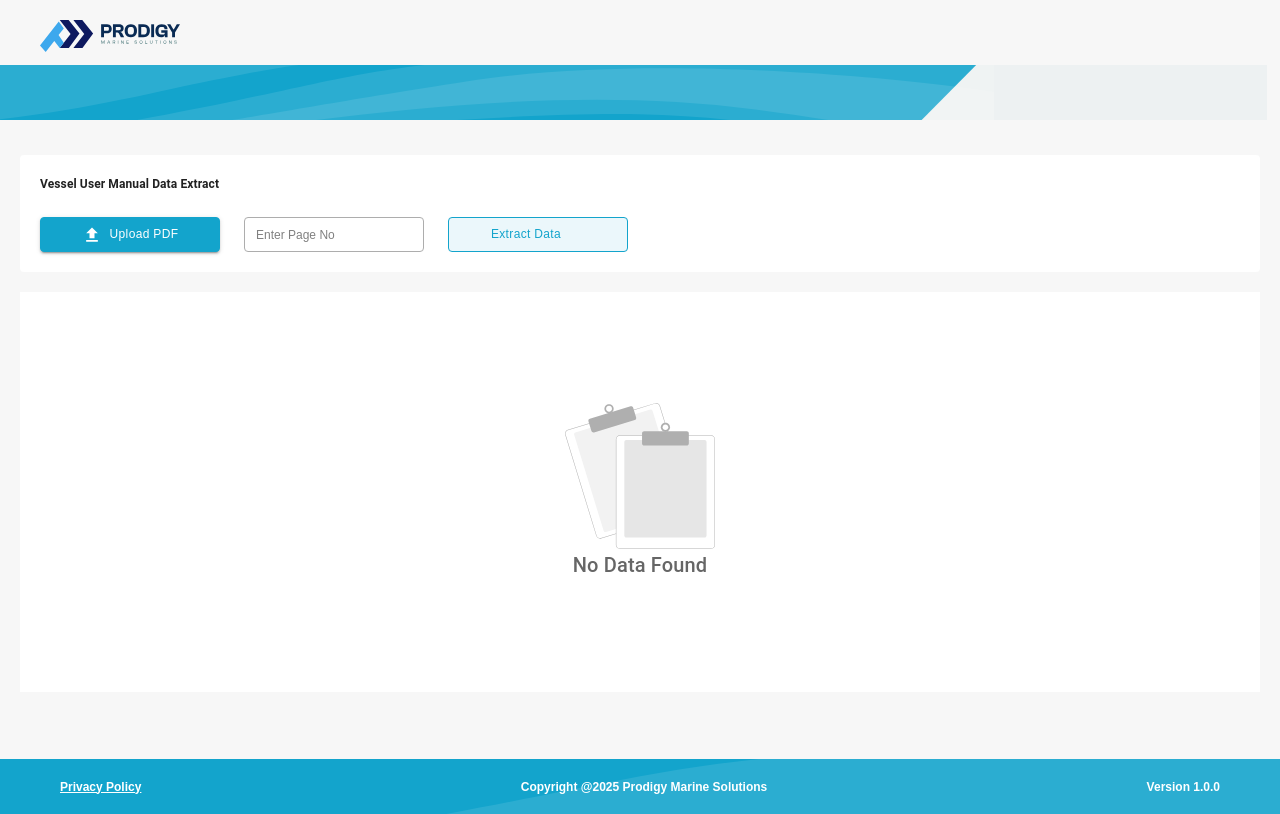
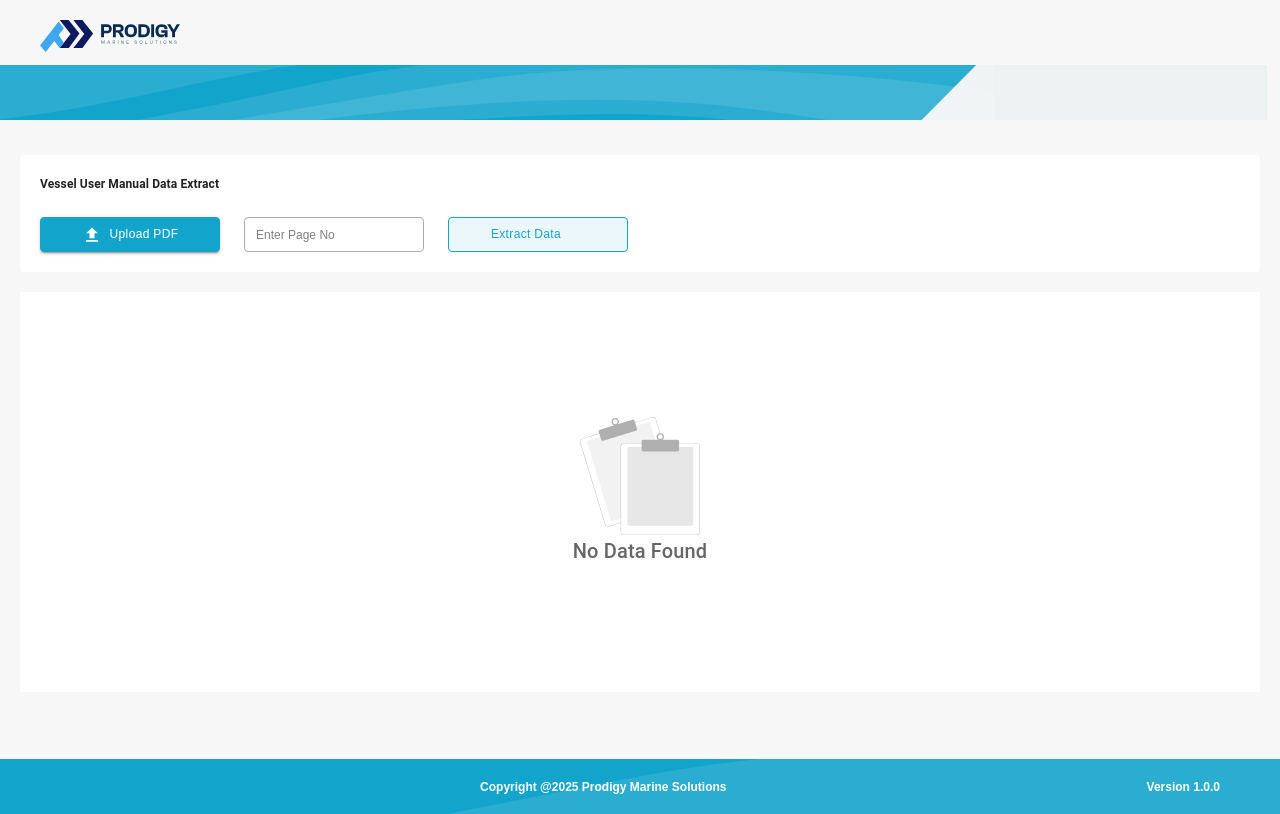
Before and after one commit to Abhishekisback/data-extracter, a Next.js app: page / in a window 1280 px wide. Built offline with nearby package versions, Linux system fonts and the light colour scheme; some icons are missing.

Commit message:
footer changes

```diff
--- a/src/app/Datatable.tsx
+++ b/src/app/Datatable.tsx
@@ -68,7 +68,7 @@ const DataGridTables = (dataFromApi: SampleDataInterface) => {
             backgroundColor: "#ffffff",
           }}
         >
-          <Image src={NoData} alt="No data" width={150} height={150} />
+          <Image src={NoData} alt="No data" width={120} height={120} />
           <Typography variant="h6" color="text.secondary">
             No Data Found
           </Typography>
--- a/src/app/components/footer/Footer.tsx
+++ b/src/app/components/footer/Footer.tsx
@@ -10,7 +10,7 @@ const Footer = () => {
     <StyledFooter>
       <Box display={"flex"} justifyContent={"space-between"} color={"#ffffff"} height={"55px"} alignItems={"center"}>
         <a href="#" className="privacy">
-          {"Privacy Policy"}
+          {""}
         </a>
         <p className="copyright">
           {"Copyright @"}
```
